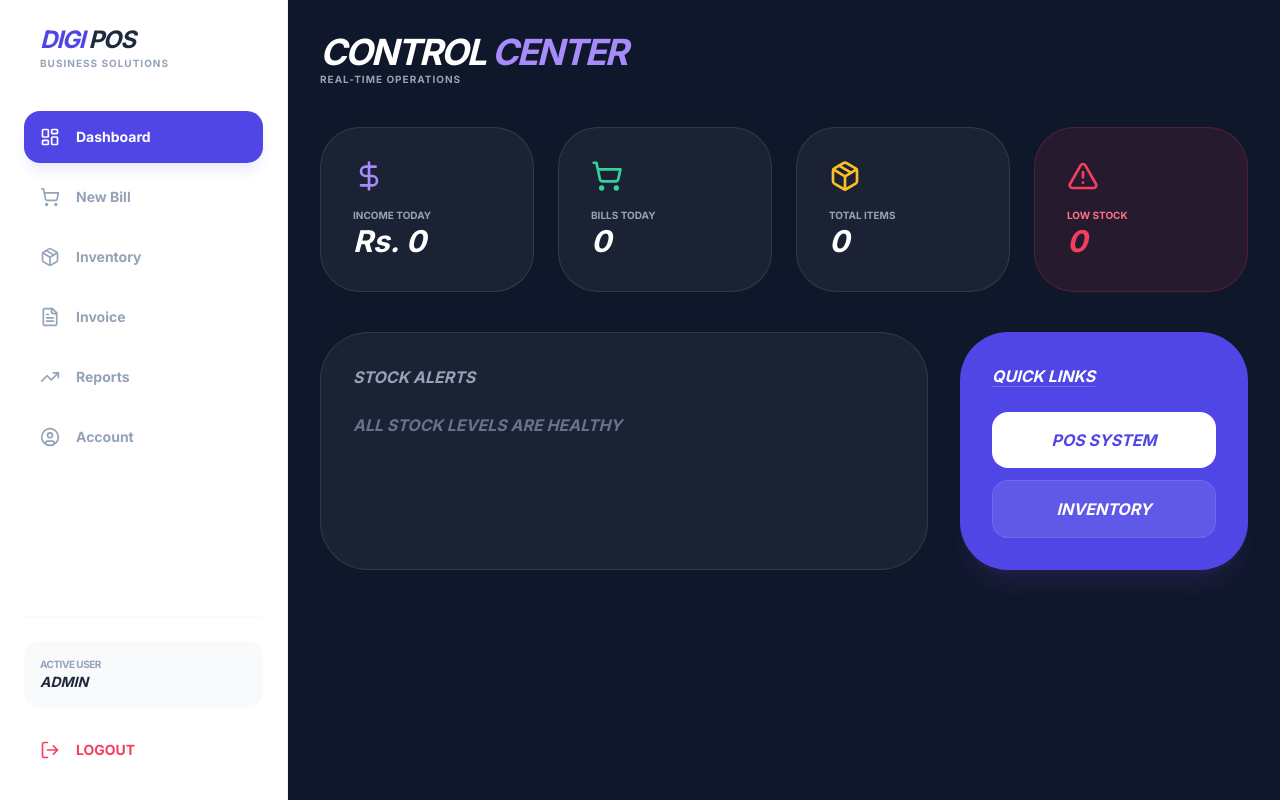
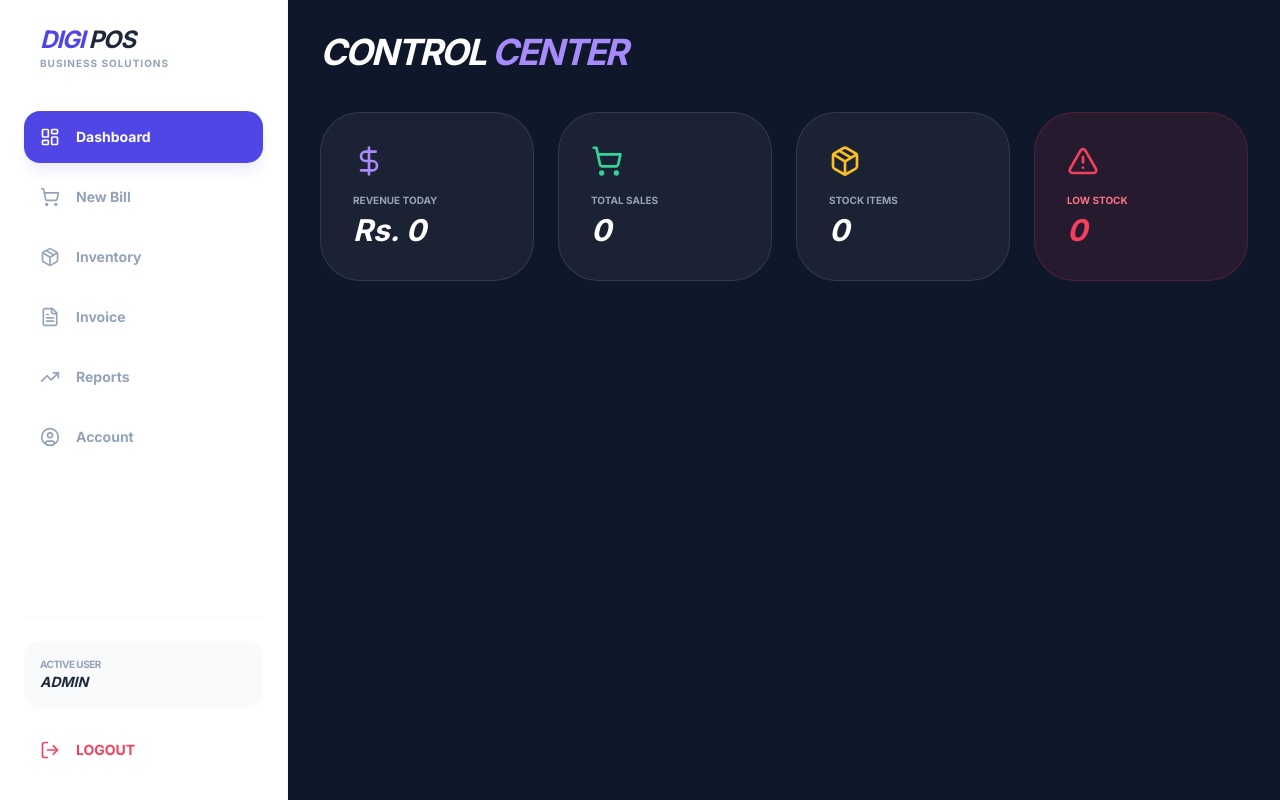
Before and after one commit to ThanushDev/Smart-POS-System, a React (Vite) app: page /dashboard in a window 1280 px wide. Built offline with nearby package versions, Linux system fonts and the light colour scheme; what @radix-ui/themes would draw is missing.

Commit message:
Update Dashboard.tsx

```diff
--- a/src/pages/Dashboard.tsx
+++ b/src/pages/Dashboard.tsx
@@ -8,18 +8,13 @@ const Dashboard = () => {
     todayBills: 0, monthBills: 0, todayIncome: 0, monthIncome: 0,
     totalProducts: 0, lowStockCount: 0, totalStockValue: 0, lowStockItems: []
   });
-  const [loading, setLoading] = useState(true);
   const user = JSON.parse(localStorage.getItem('user') || '{}');
 
   const fetchStats = useCallback(async () => {
     try {
       const res = await axios.get(`/api/dashboard/stats?businessId=${user.businessId}`);
       if (res.data) setStats(res.data);
-    } catch (err) {
-      console.error("Dashboard Sync Error:", err);
-    } finally {
-      setLoading(false);
-    }
+    } catch (err) { console.error("Sync Error:", err); }
   }, [user.businessId]);
 
   useEffect(() => { if(user.businessId) fetchStats(); }, [fetchStats]);
@@ -29,53 +24,29 @@ const Dashboard = () => {
       <Sidebar />
       <main className="flex-1 p-8 overflow-y-auto">
         <header className="mb-10">
-          <h1 className="text-4xl font-black italic uppercase tracking-tighter">
-            Control <span className="text-indigo-400">Center</span>
-          </h1>
-          <p className="text-[10px] font-bold text-slate-400 uppercase tracking-widest">Real-time Operations</p>
+          <h1 className="text-4xl font-black italic uppercase tracking-tighter">Control <span className="text-indigo-400">Center</span></h1>
         </header>
 
-        <div className="grid grid-cols-1 md:grid-cols-2 lg:grid-cols-4 gap-6 mb-10">
+        <div className="grid grid-cols-1 md:grid-cols-4 gap-6 mb-10">
           <div className="bg-white/5 border border-white/10 p-8 rounded-[2.5rem]">
             <DollarSign className="text-indigo-400 mb-4" size={32} />
-            <p className="text-[10px] font-black uppercase text-slate-400">Income Today</p>
+            <p className="text-[10px] font-black uppercase text-slate-400 mb-1">Revenue Today</p>
             <h2 className="text-3xl font-black italic">Rs. {stats.todayIncome.toLocaleString()}</h2>
           </div>
           <div className="bg-white/5 border border-white/10 p-8 rounded-[2.5rem]">
             <ShoppingCart className="text-emerald-400 mb-4" size={32} />
-            <p className="text-[10px] font-black uppercase text-slate-400">Bills Today</p>
+            <p className="text-[10px] font-black uppercase text-slate-400 mb-1">Total Sales</p>
             <h2 className="text-3xl font-black italic">{stats.todayBills}</h2>
           </div>
           <div className="bg-white/5 border border-white/10 p-8 rounded-[2.5rem]">
             <Package className="text-amber-400 mb-4" size={32} />
-            <p className="text-[10px] font-black uppercase text-slate-400">Total Items</p>
+            <p className="text-[10px] font-black uppercase text-slate-400 mb-1">Stock Items</p>
             <h2 className="text-3xl font-black italic">{stats.totalProducts}</h2>
           </div>
           <div className="bg-rose-500/10 border border-rose-500/20 p-8 rounded-[2.5rem]">
             <AlertTriangle className="text-rose-500 mb-4" size={32} />
-            <p className="text-[10px] font-black uppercase text-rose-400">Low Stock</p>
+            <p className="text-[10px] font-black uppercase text-rose-400 mb-1">Low Stock</p>
             <h2 className="text-3xl font-black italic text-rose-500">{stats.lowStockCount}</h2>
-          </div>
-        </div>
-
-        <div className="grid grid-cols-1 lg:grid-cols-3 gap-8">
-          <div className="lg:col-span-2 bg-white/5 border border-white/10 p-8 rounded-[3rem]">
-            <h3 className="font-black italic uppercase mb-6 text-slate-400">Stock Alerts</h3>
-            <div className="space-y-3">
-              {stats.lowStockItems.length > 0 ? stats.lowStockItems.map((item: any) => (
-                <div key={item._id} className="flex justify-between p-4 bg-white/5 rounded-2xl border border-white/5 font-bold italic">
-                  <span>{item.name}</span>
-                  <span className="text-rose-500">{item.qty} left</span>
-                </div>
-              )) : <p className="text-slate-500 font-bold italic uppercase">All stock levels are healthy</p>}
-            </div>
-          </div>
-          <div className="bg-indigo-600 p-8 rounded-[3rem] shadow-xl shadow-indigo-500/10">
-             <h3 className="font-black italic uppercase mb-6 underline decoration-white/20 underline-offset-4">Quick Links</h3>
-             <div className="space-y-3">
-                <button onClick={() => window.location.href='/pos'} className="w-full bg-white text-indigo-600 py-4 rounded-2xl font-black uppercase italic">POS System</button>
-                <button onClick={() => window.location.href='/inventory'} className="w-full bg-white/10 py-4 rounded-2xl font-bold uppercase italic border border-white/10">Inventory</button>
-             </div>
           </div>
         </div>
       </main>
```
